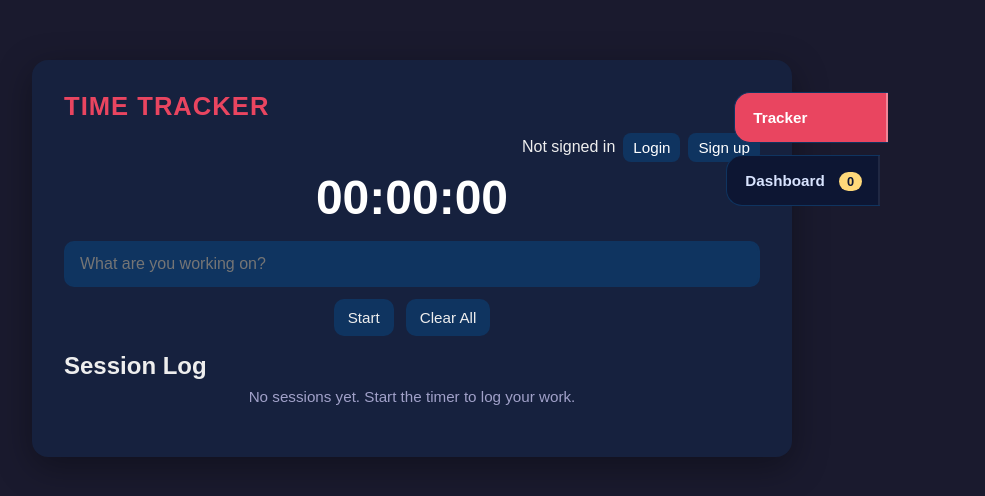
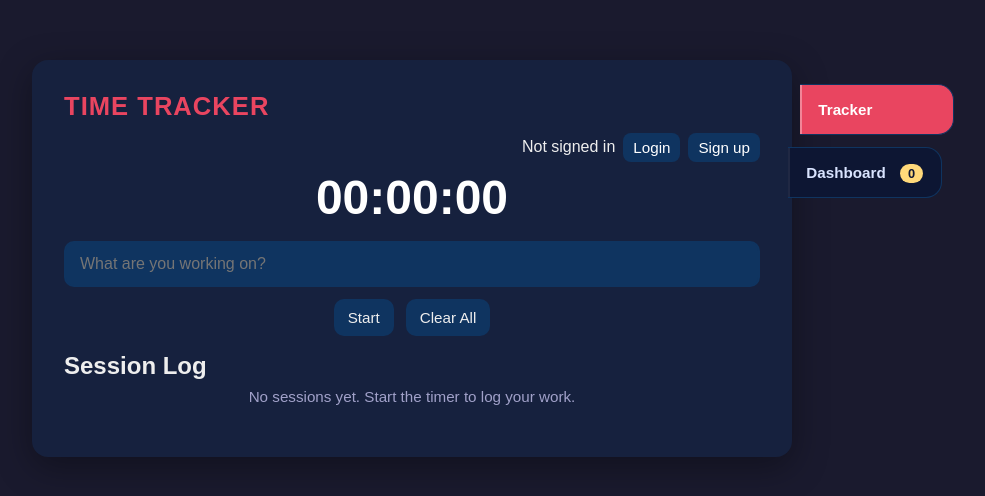
Before and after one commit to arctic-byte-as/ssolseth, a plain HTML site: page index.html in a window 1280 px wide. Shown: the part 142-638 px from the top of the page, without its empty margins (228-1213 px from the left). Drawn offline with Linux system fonts and the light colour scheme.

Commit message:
Flip right-side tabs and place them completely outside the container

```diff
--- a/index.html
+++ b/index.html
@@ -9,11 +9,11 @@
       body { font-family: Arial, sans-serif; background-color: #1a1a2e; color: #eee; min-height: 100vh; display: flex; justify-content: center; align-items: center; padding: 20px; }
       .app-shell { display: flex; justify-content: center; width: 100%; }
       .panel-wrapper { position: relative; display: flex; width: 100%; max-width: 760px; }
-      .container { position: relative; background-color: #16213e; border-radius: 16px; padding: 32px 32px 32px 32px; width: 100%; box-shadow: 0 10px 35px rgba(0,0,0,0.35); }
-      .side-tabs { position: absolute; right: -88px; top: 32px; display: flex; flex-direction: column; gap: 6px; }
+      .container { position: relative; background-color: #16213e; border-radius: 16px; padding: 32px; width: 100%; box-shadow: 0 10px 35px rgba(0,0,0,0.35); }
+      .side-tabs { position: absolute; right: -150px; top: 24px; display: flex; flex-direction: column; gap: 6px; }
       .tracker-panel, .dashboard-panel { width: 100%; }
-      .tab-button { padding: 16px 18px; min-width: 150px; border-radius: 16px 0 0 16px; border: 1px solid #0f3460; border-right: none; background: #0d1633; color: #d9e4ff; cursor: pointer; text-align: left; font-weight: 700; margin-bottom: 6px; box-shadow: inset -2px 0 0 rgba(255,255,255,0.08); transition: transform 0.2s ease; }
-      .tab-button.active { background: #e94560; color: #fff; box-shadow: inset -2px 0 0 rgba(255,255,255,0.35); transform: translateX(8px); }
+      .tab-button { padding: 16px 18px; min-width: 150px; border-radius: 0 16px 16px 0; border: 1px solid #0f3460; border-left: none; background: #0d1633; color: #d9e4ff; cursor: pointer; text-align: left; font-weight: 700; margin-bottom: 6px; box-shadow: inset 2px 0 0 rgba(255,255,255,0.08); transition: transform 0.2s ease; }
+      .tab-button.active { background: #e94560; color: #fff; box-shadow: inset 2px 0 0 rgba(255,255,255,0.35); transform: translateX(12px); }
       .tab-button:hover { background: #122545; }
       .dashboard-card { background: linear-gradient(180deg,#0f3460,#09203a); padding: 20px; border-radius: 16px; border: 1px solid rgba(255,255,255,0.08); margin-bottom: 14px; }
       .dashboard-card h3 { margin-bottom: 10px; font-size: 1rem; color: #ffd97a; }
```
